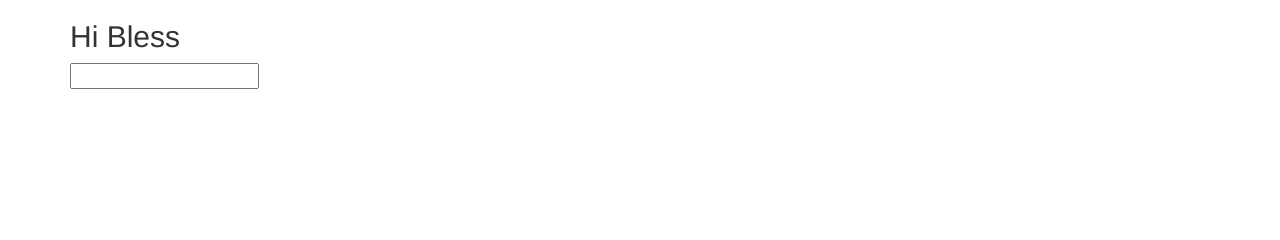
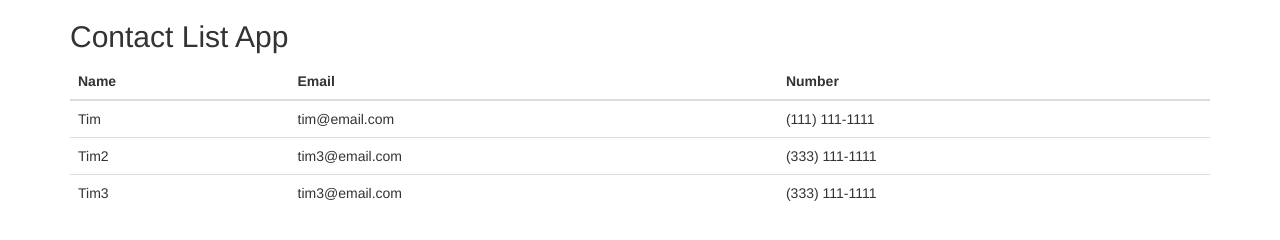
Before and after one commit to jbauson/Mean-Stack-Restful-API-Tutorial, a website: page public/index.html in a window 1280 px wide. Drawn offline with nearby package versions, Linux system fonts and the light colour scheme.

Commit message:
Added Controller

```diff
--- /dev/null
+++ b/public/controllers/controller.js
@@ -0,0 +1,25 @@
+var app = angular.module('myApp', []);
+
+app.controller('AppCtrl', ['$scope', function($scope){
+    $scope.message = 'hello index';
+}]);
+
+app.controller('AppCtrl', ['$scope', function($scope){
+    person1 = {
+        name: "Tim",
+        email: "tim@email.com",
+        number: "(111) 111-1111"
+    };
+    person2 = {
+        name: "Tim2",
+        email: "tim3@email.com",
+        number: "(333) 111-1111"
+    };
+    person3 = {
+        name: "Tim3",
+        email: "tim3@email.com",
+        number: "(333) 111-1111"
+    };
+    $scope.contactlist = [person1,person2,person3];
+
+}]);
--- a/public/index.html
+++ b/public/index.html
@@ -1,17 +1,36 @@
 <!doctype html>
-<html ng-app="">
+<html lang="en">
 <head>
     <meta charset="UTF-8">
     <title>LCT</title>
     <link rel="stylesheet" href="css/bootstrap.min.css">
     <link rel="stylesheet" href="css/bootstrap-theme.min.css">
 </head>
-<body>
+<body ng-app="myApp">
     <div class="container">
-        <h2>Hi Bless</h2>
-        <input type="text" ng-model="jay">
-        <h1>{{ jay }}</h1>
+        <div ng-controller="AppCtrl">
+            <h2>Contact List App</h2>
+            <table class="table">
+                <thead>
+                    <tr>
+                        <th>Name</th>
+                        <th>Email</th>
+                        <th>Number</th>
+                    </tr>
+                </thead>
+                <tbody>
+                    <tr ng-repeat="contact in contactlist">
+                        <td>{{ contact.name }}</td>
+                        <td>{{ contact.email }}</td>
+                        <td>{{ contact.number }}</td>
+                    </tr>
+                </tbody>
+            </table>
+        </div>
     </div>
-    <script src="js/angular.js"></script>
+
+
+    <script src="js/angular.min.js"></script>
+    <script src="controllers/controller.js"></script>
 </body>
 </html>
```
